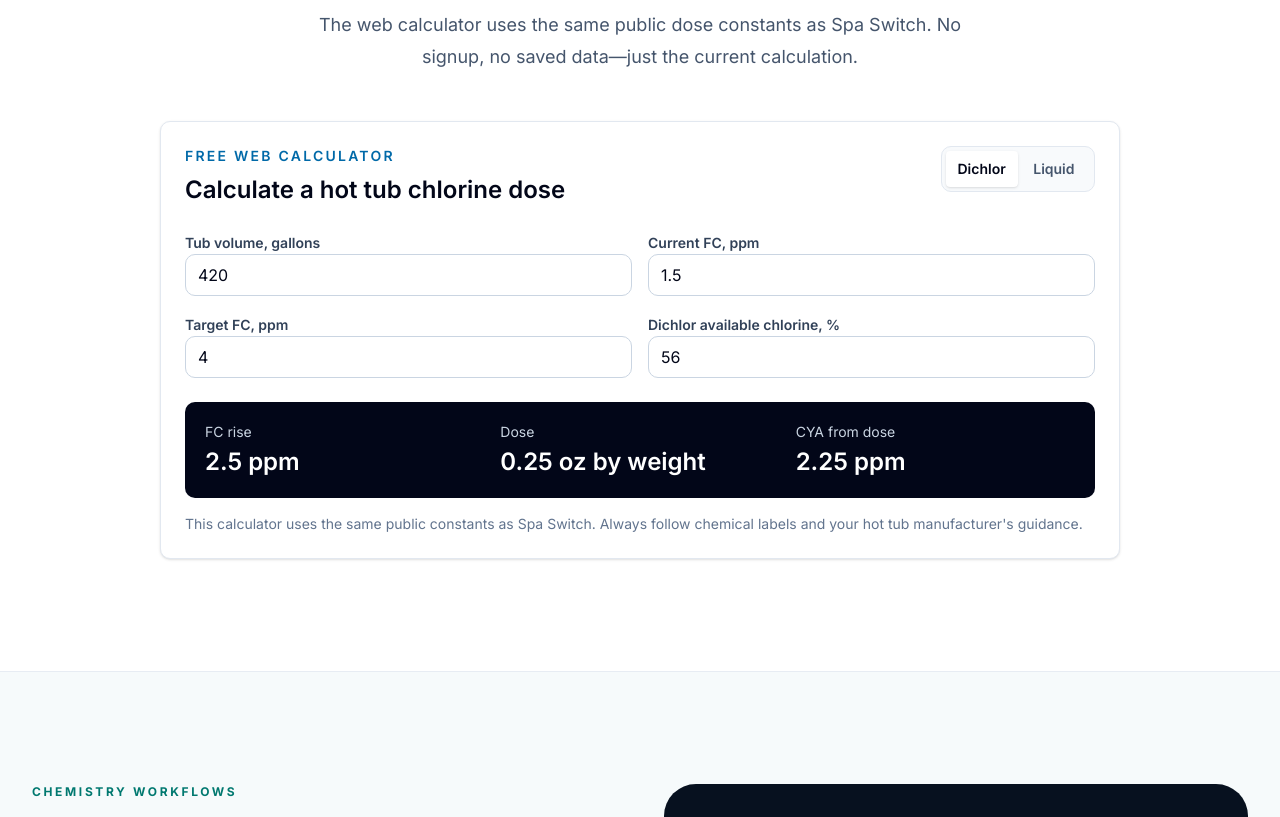
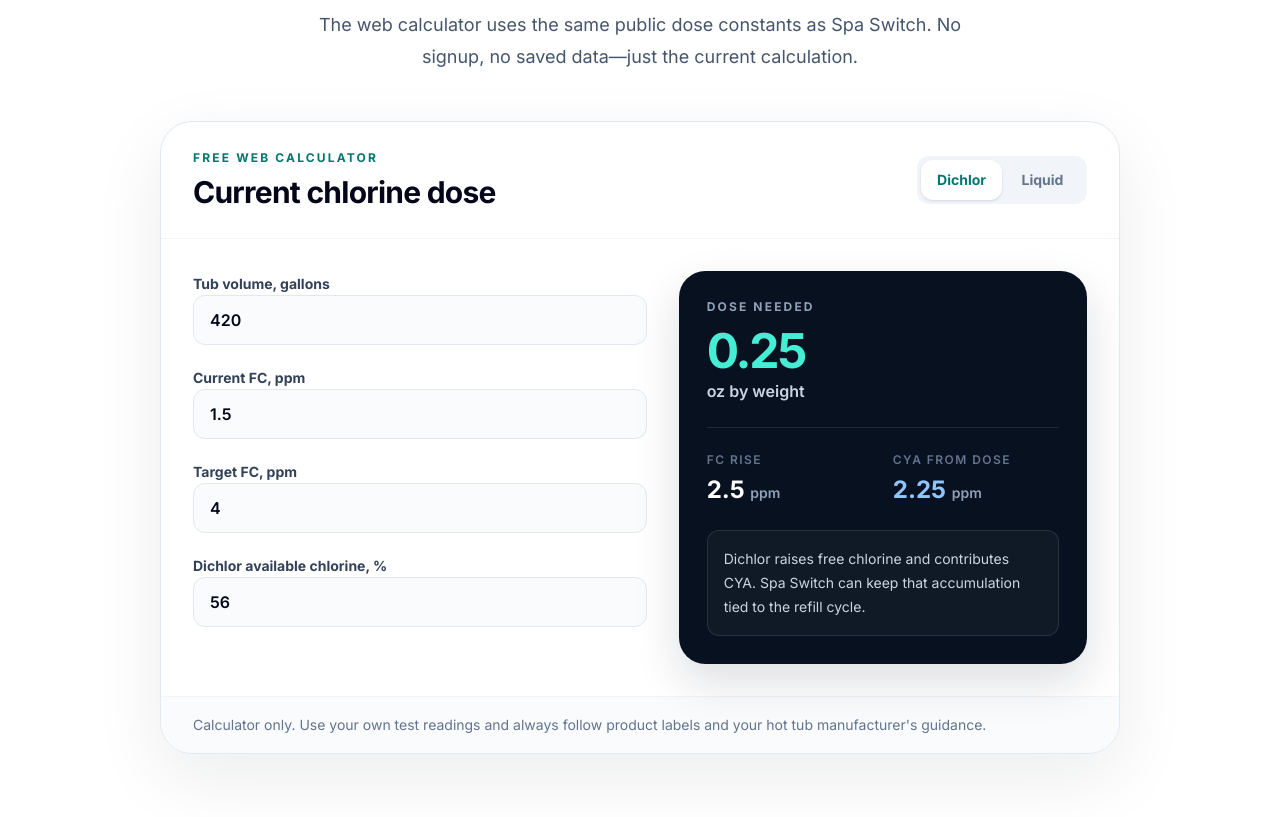
Before and after one commit to jhawkins11/portfolio-2, a Next.js app: page /spa-switch in a window 1280 px wide. Shown: the part 2380-3197 px from the top of the page. Built offline with nearby package versions, Linux system fonts and the light colour scheme.

Commit message:
Polish Spa Switch calculator UI

```diff
--- a/src/app/spa-switch/SpaSwitchCalculator.tsx
+++ b/src/app/spa-switch/SpaSwitchCalculator.tsx
@@ -94,23 +94,28 @@ export default function SpaSwitchCalculator() {
     }
   }, [currentFc, dichlorStrength, liquidStrength, mode, targetFc, volumeGallons])
 
+  const inputClassName =
+    'w-full rounded-xl border border-slate-200 bg-slate-50/70 px-4 py-3 text-base font-semibold text-slate-950 outline-none transition placeholder:text-slate-400 focus:border-teal-400 focus:bg-white focus:ring-4 focus:ring-teal-500/10'
+
   return (
-    <section className='rounded-md border border-slate-200 bg-white p-5 shadow-sm sm:p-6'>
-      <div className='flex flex-col gap-3 sm:flex-row sm:items-start sm:justify-between'>
+    <section className='overflow-hidden rounded-[2rem] border border-slate-200 bg-white shadow-[0_24px_70px_rgba(15,23,42,.08)]'>
+      <div className='border-b border-slate-100 px-6 py-6 sm:px-8 sm:py-7'>
+        <div className='flex flex-col gap-5 sm:flex-row sm:items-center sm:justify-between'>
           <div>
-          <p className='text-sm font-semibold uppercase tracking-[0.16em] text-sky-700'>
+            <p className='text-xs font-bold uppercase tracking-[0.18em] text-teal-700'>
               Free web calculator
             </p>
-          <h2 className='mt-2 text-2xl font-semibold text-slate-950'>
-            Calculate a hot tub chlorine dose
+            <h2 className='mt-2 text-2xl font-bold tracking-tight text-slate-950 sm:text-3xl'>
+              Current chlorine dose
             </h2>
           </div>
-        <div className='grid grid-cols-2 rounded-md border border-slate-200 bg-slate-50 p-1 text-sm font-semibold'>
+
+          <div className='grid grid-cols-2 rounded-xl bg-slate-100 p-1 text-sm font-bold'>
             <button
-            className={`rounded px-3 py-2 ${
+              className={`rounded-lg px-4 py-2.5 transition ${
                 mode === 'dichlor'
-                ? 'bg-white text-slate-950 shadow-sm'
-                : 'text-slate-600'
+                  ? 'bg-white text-teal-700 shadow-sm'
+                  : 'text-slate-500 hover:text-slate-800'
               }`}
               type='button'
               onClick={() => setMode('dichlor')}
@@ -118,10 +123,10 @@ export default function SpaSwitchCalculator() {
               Dichlor
             </button>
             <button
-            className={`rounded px-3 py-2 ${
+              className={`rounded-lg px-4 py-2.5 transition ${
                 mode === 'liquidChlorine'
-                ? 'bg-white text-slate-950 shadow-sm'
-                : 'text-slate-600'
+                  ? 'bg-white text-teal-700 shadow-sm'
+                  : 'text-slate-500 hover:text-slate-800'
               }`}
               type='button'
               onClick={() => setMode('liquidChlorine')}
@@ -130,49 +135,48 @@ export default function SpaSwitchCalculator() {
             </button>
           </div>
         </div>
+      </div>
 
-      <div className='mt-6 grid gap-4 sm:grid-cols-2'>
+      <div className='grid gap-8 p-6 sm:p-8 lg:grid-cols-[1fr_.9fr] lg:items-start'>
+        <div className='grid gap-5 sm:grid-cols-2 lg:grid-cols-1'>
           <label className='space-y-2'>
-          <span className='text-sm font-semibold text-slate-700'>
-            Tub volume, gallons
-          </span>
+            <span className='text-sm font-bold text-slate-700'>Tub volume, gallons</span>
             <input
-            className='w-full rounded-md border border-slate-300 px-3 py-2 text-slate-950'
+              className={inputClassName}
               inputMode='decimal'
               value={volumeGallons}
               onChange={(event) => setVolumeGallons(event.target.value)}
             />
           </label>
+
           <label className='space-y-2'>
-          <span className='text-sm font-semibold text-slate-700'>
-            Current FC, ppm
-          </span>
+            <span className='text-sm font-bold text-slate-700'>Current FC, ppm</span>
             <input
-            className='w-full rounded-md border border-slate-300 px-3 py-2 text-slate-950'
+              className={inputClassName}
               inputMode='decimal'
               value={currentFc}
               onChange={(event) => setCurrentFc(event.target.value)}
             />
           </label>
+
           <label className='space-y-2'>
-          <span className='text-sm font-semibold text-slate-700'>
-            Target FC, ppm
-          </span>
+            <span className='text-sm font-bold text-slate-700'>Target FC, ppm</span>
             <input
-            className='w-full rounded-md border border-slate-300 px-3 py-2 text-slate-950'
+              className={inputClassName}
               inputMode='decimal'
               value={targetFc}
               onChange={(event) => setTargetFc(event.target.value)}
             />
           </label>
+
           <label className='space-y-2'>
-          <span className='text-sm font-semibold text-slate-700'>
+            <span className='text-sm font-bold text-slate-700'>
               {mode === 'dichlor'
                 ? 'Dichlor available chlorine, %'
                 : 'Liquid chlorine strength, %'}
             </span>
             <input
-            className='w-full rounded-md border border-slate-300 px-3 py-2 text-slate-950'
+              className={inputClassName}
               inputMode='decimal'
               value={mode === 'dichlor' ? dichlorStrength : liquidStrength}
               onChange={(event) => {
@@ -186,37 +190,62 @@ export default function SpaSwitchCalculator() {
           </label>
         </div>
 
-      <div className='mt-6 rounded-md bg-slate-950 p-5 text-white'>
+        <div className='rounded-[1.65rem] bg-[#07111f] p-6 text-white shadow-[0_18px_45px_rgba(15,23,42,.14)] sm:p-7'>
           {result.error ? (
-          <p className='font-semibold text-rose-200'>{result.error}</p>
+            <div className='rounded-xl border border-rose-300/20 bg-rose-400/10 p-4'>
+              <p className='font-semibold text-rose-100'>{result.error}</p>
+            </div>
           ) : (
-          <div className='grid gap-4 sm:grid-cols-3'>
+            <>
+              <p className='text-xs font-bold uppercase tracking-[0.18em] text-slate-400'>
+                Dose needed
+              </p>
+              <p className='mt-3 text-5xl font-bold tracking-[-0.045em] text-teal-300'>
+                {formatDose(result.dose)}
+              </p>
+              <p className='mt-1 font-semibold text-slate-300'>{result.unit}</p>
+
+              <div className='my-6 h-px bg-white/10' />
+
+              <div className='grid gap-5 sm:grid-cols-2 lg:grid-cols-1 xl:grid-cols-2'>
                 <div>
-              <p className='text-sm text-slate-300'>FC rise</p>
-              <p className='mt-1 text-2xl font-semibold'>
-                {formatDose(Math.max(result.rise, 0))} ppm
+                  <p className='text-xs font-semibold uppercase tracking-[0.12em] text-slate-500'>
+                    FC rise
+                  </p>
+                  <p className='mt-1.5 text-2xl font-bold'>
+                    {formatDose(Math.max(result.rise, 0))}{' '}
+                    <span className='text-sm font-semibold text-slate-400'>ppm</span>
                   </p>
                 </div>
                 <div>
-              <p className='text-sm text-slate-300'>Dose</p>
-              <p className='mt-1 text-2xl font-semibold'>
-                {formatDose(result.dose)} {result.unit}
+                  <p className='text-xs font-semibold uppercase tracking-[0.12em] text-slate-500'>
+                    CYA from dose
                   </p>
-            </div>
-            <div>
-              <p className='text-sm text-slate-300'>CYA from dose</p>
-              <p className='mt-1 text-2xl font-semibold'>
-                {formatDose(result.cya)} ppm
+                  <p className='mt-1.5 text-2xl font-bold text-blue-300'>
+                    {formatDose(result.cya)}{' '}
+                    <span className='text-sm font-semibold text-slate-400'>ppm</span>
                   </p>
                 </div>
               </div>
+
+              <div className='mt-6 rounded-xl border border-white/10 bg-white/[0.04] p-4'>
+                <p className='text-sm leading-6 text-slate-300'>
+                  {mode === 'dichlor'
+                    ? 'Dichlor raises free chlorine and contributes CYA. Spa Switch can keep that accumulation tied to the refill cycle.'
+                    : 'Liquid chlorine raises free chlorine without adding CYA to the refill-cycle total.'}
+                </p>
+              </div>
+            </>
           )}
         </div>
+      </div>
 
-      <p className='mt-4 text-sm text-slate-500'>
-        This calculator uses the same public constants as Spa Switch. Always
-        follow chemical labels and your hot tub manufacturer&apos;s guidance.
+      <div className='border-t border-slate-100 bg-slate-50/70 px-6 py-4 sm:px-8'>
+        <p className='text-sm leading-6 text-slate-500'>
+          Calculator only. Use your own test readings and always follow product
+          labels and your hot tub manufacturer&apos;s guidance.
         </p>
+      </div>
     </section>
   )
 }
```
Lines whose indentation alone changed are shown as unchanged.
